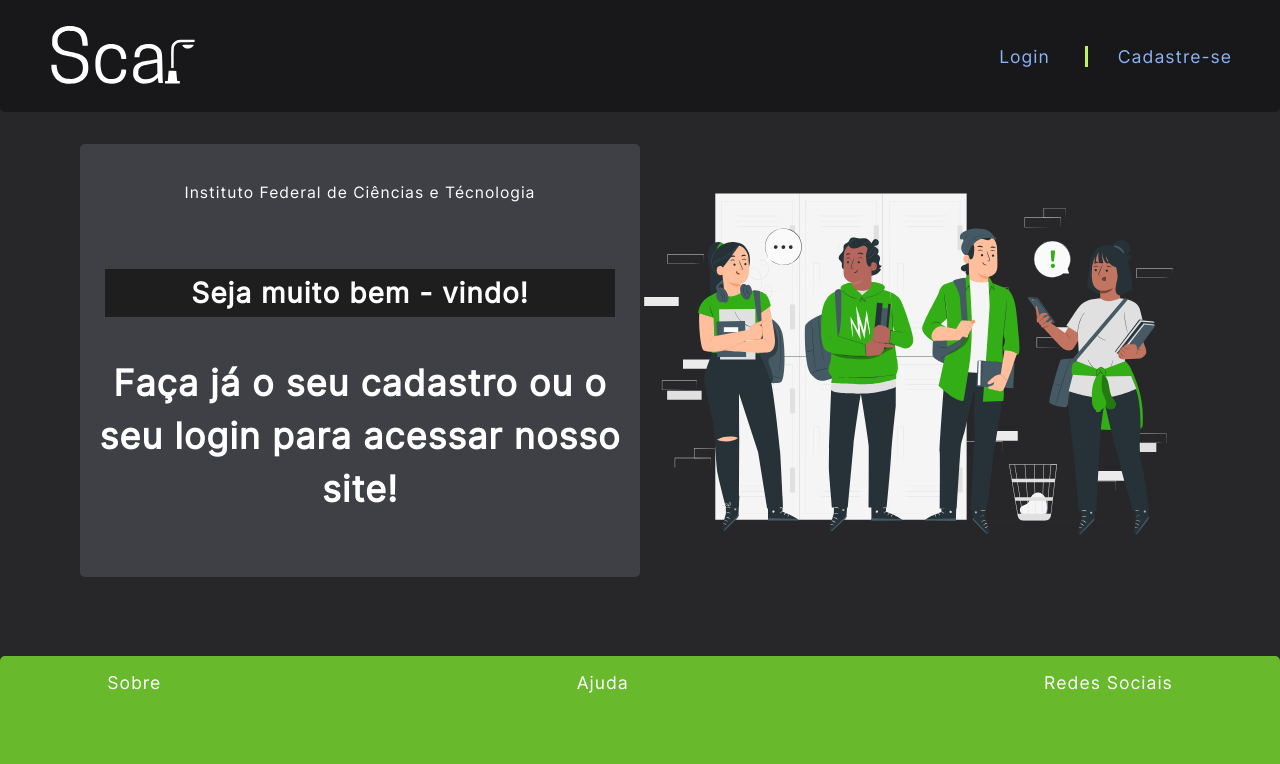
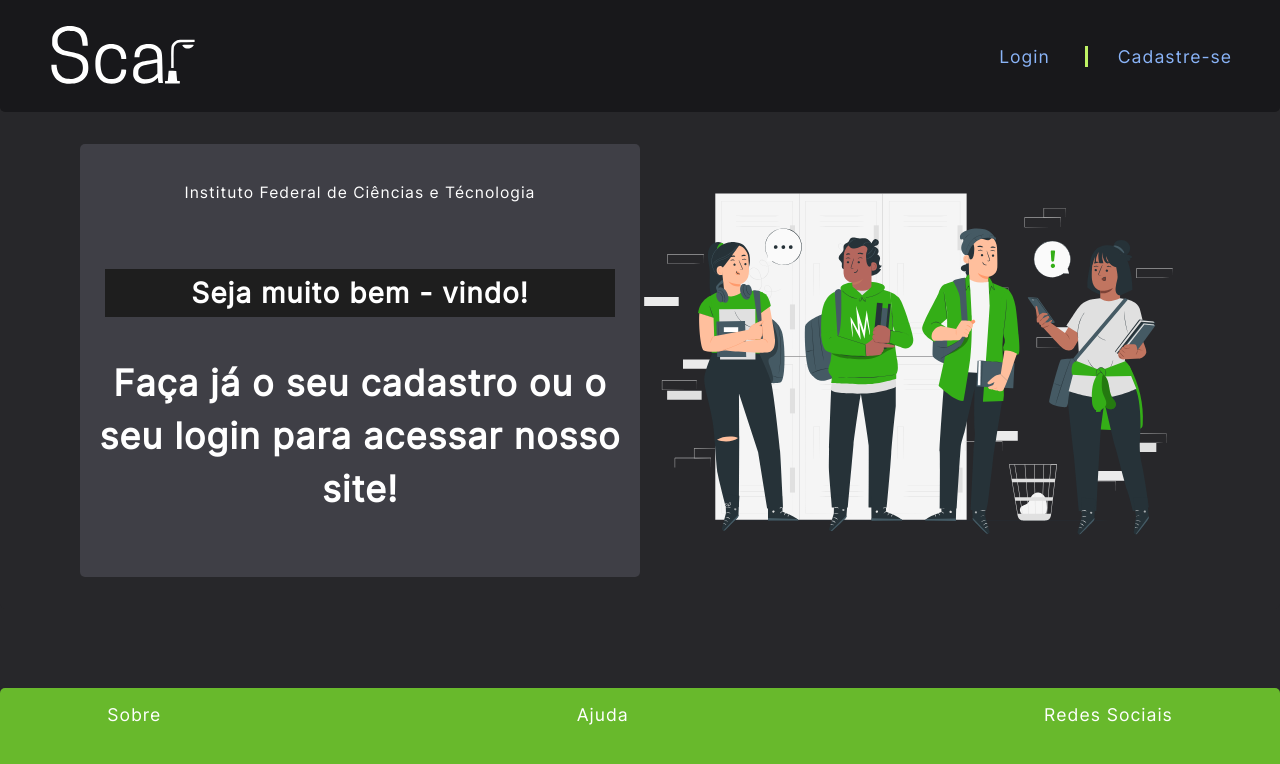
Before and after one commit to RelampagoMarquin/scar, a React (Vite) app in the folder web/: page / in a window 1280 px wide. Shown: the top 764 px of the page. Built offline with nearby package versions, Linux system fonts and the light colour scheme.

Commit message:
mini ajuste no footer

```diff
--- a/web/index.css
+++ b/web/index.css
@@ -448,7 +448,7 @@ section{
     background-color: #1e1e1e;
   }
   footer{
-    height: 9rem;
+    height: 7rem;
     position: fixed;
     bottom: 0;
   }
```
